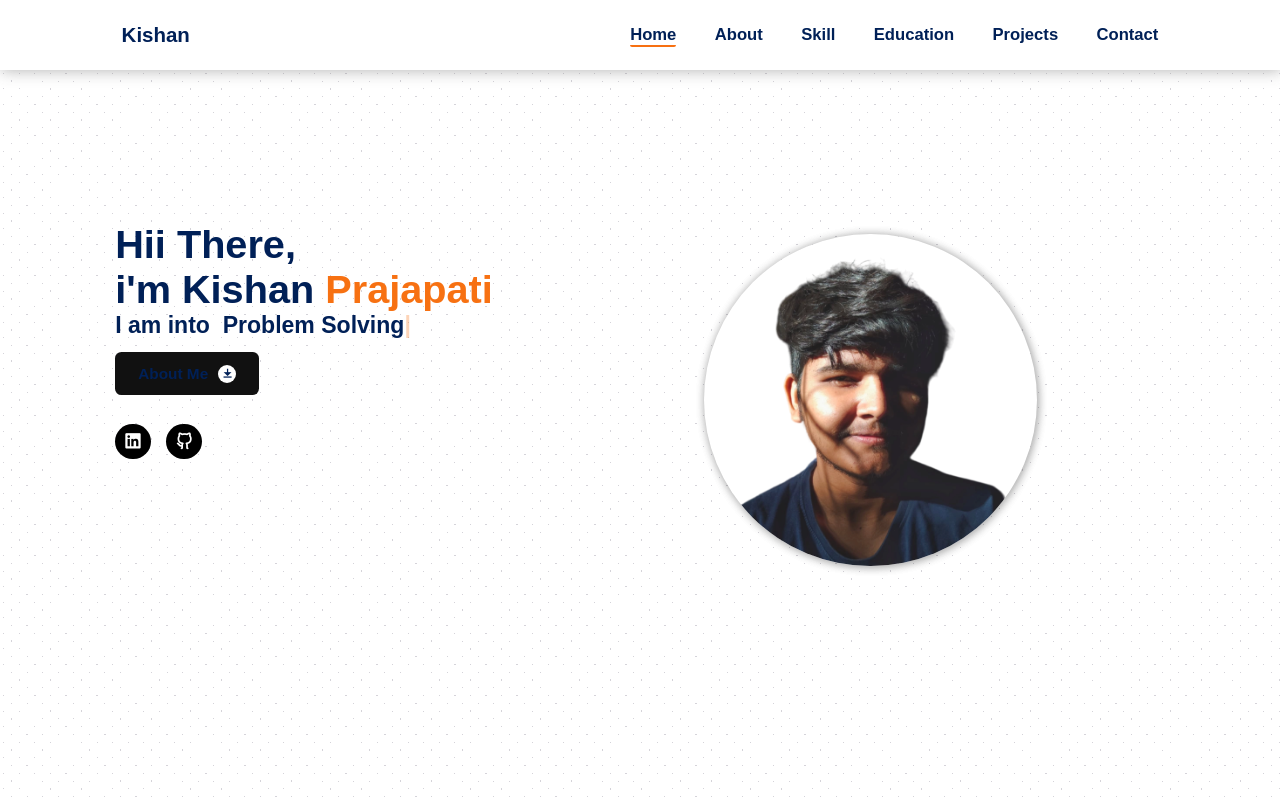
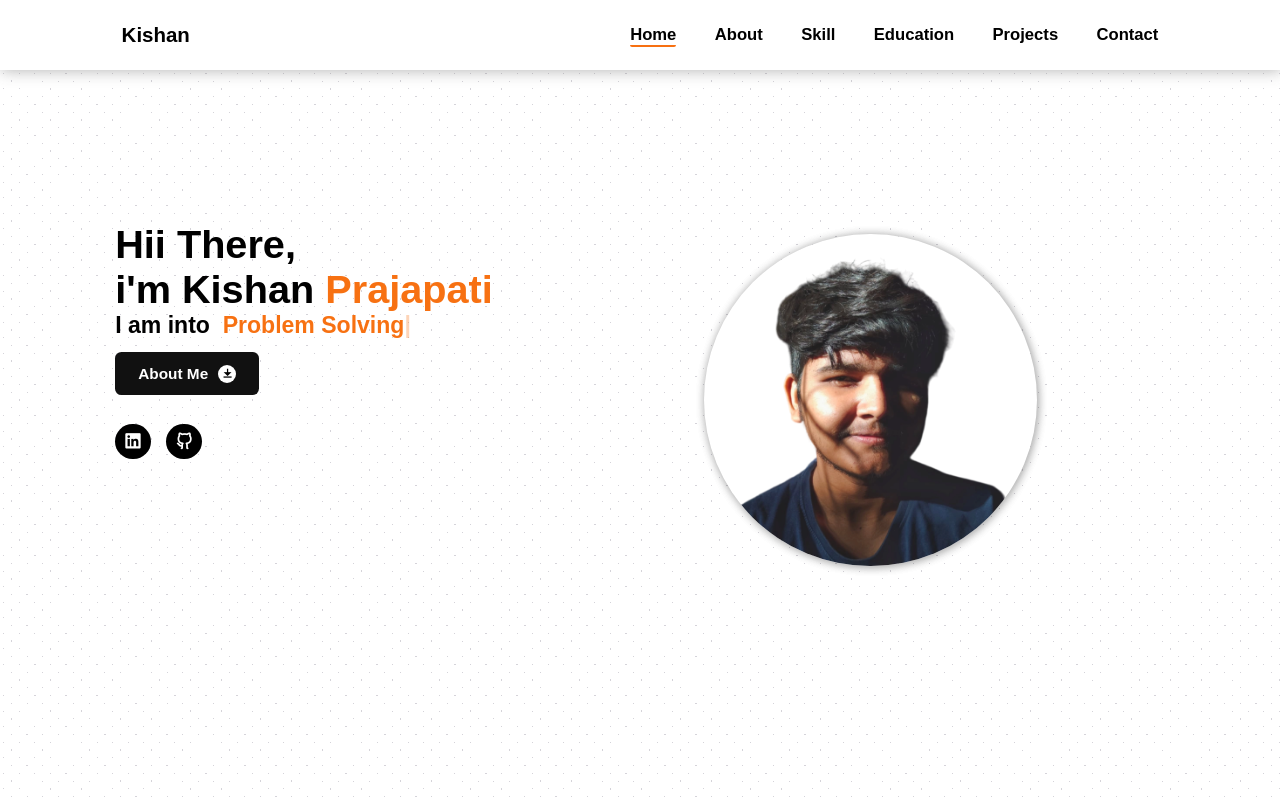
Before and after one commit to KishanDhaval/kishan-portfolio, a React (Vite) app: page / in a window 1280 px wide. Shown: the top 800 px of the page. Built offline with nearby package versions, Linux system fonts and the light colour scheme; a web font is replaced by a local one.

Commit message:
resume update

```diff
--- a/src/components/Home.jsx
+++ b/src/components/Home.jsx
@@ -30,14 +30,13 @@ const Home = () => {
             <section className={styles.home} id="home">
                 <div className={styles.left}>
                     <h2>Hii There, </h2>
-                    <h2> <span>i'm  Kishan</span> Prajapati</h2>
+                    <h2> i'm  Kishan <span> Prajapati</span></h2>
                     <h3>I am into &nbsp;
                         <span ref={typedElement} />
                     </h3>
-                     <a  href="assets/kishan_prajapati_resume" download="Kishan's Resume" target='_blank'>
+                    <a  href="assets/kishan_prajapati_resume"  download="Kishan's Resume" target='_blank'>
                         <button >About Me<i className="ri-download-fill" /></button>
                     </a>
-
                     <div className={styles.social}>
                         <a target="_blank" href="https://www.linkedin.com/in/kiishan-prajapati?lipi=urn%3Ali%3Apage%3Ad_flagship3_profile_view_base_contact_details%3BiWYunSl9Rg6xx1FzWxhNqg%3D%3D" ><i className="ri-linkedin-box-fill" /></a>
                         <a target="_blank" href="https://github.com/KishanDhaval"><i className="ri-github-line" /></a>
--- a/src/components/Home.module.css
+++ b/src/components/Home.module.css
@@ -41,6 +41,7 @@
     height: 100%;
     width: 55%;
     padding: 9.5rem 9vw;
+    color: rgb(0, 0, 0);
   }
   .left h2 {
     font-family: "Bai Jamjuree", sans-serif;
@@ -49,23 +50,20 @@
     font-size: 3.1vw;
     text-decoration: none solid rgb(0, 32, 87);
     font-weight: 800;
-    color: #f77011fe;
   }
 
-  .left :nth-child(1) {
-    color: rgb(0, 32, 87);
-    /* color: #111; */
-  }
   .left h3 {
     font-family: "Bai Jamjuree", sans-serif;
-    color: rgb(0, 32, 87);
     font-size: 1.8vw;
   }
   .left span {
     color: #f77011fe;
     /* color: #006eff; */
   }
-
+  .left a button i{
+    /* color: #1cacff; */
+    color: rgb(0, 0, 0);
+  }
   .left .social{
     display: flex;
     gap:1.2vw ;
--- a/src/components/Navbar.module.css
+++ b/src/components/Navbar.module.css
@@ -16,10 +16,12 @@ nav {
   display: flex;
   justify-content: space-between;
   align-items: center;
+  color:rgb(0 , 0 , 0);
 }
 
 nav h1 {
-  color: rgb(0, 32, 87);
+  /* color: rgb(0, 32, 87); */
+  /* color:rgb(0 , 0 , 0); */
   font-size: 1.6vw;
 }
 
@@ -36,7 +38,7 @@ nav h1 {
 }
 
 nav .navPart2 h4 {
-  color: rgb(0, 32, 87);
+  /* color: rgb(0, 32, 87); */
   box-sizing: border-box;
   cursor: pointer;
 }
```
